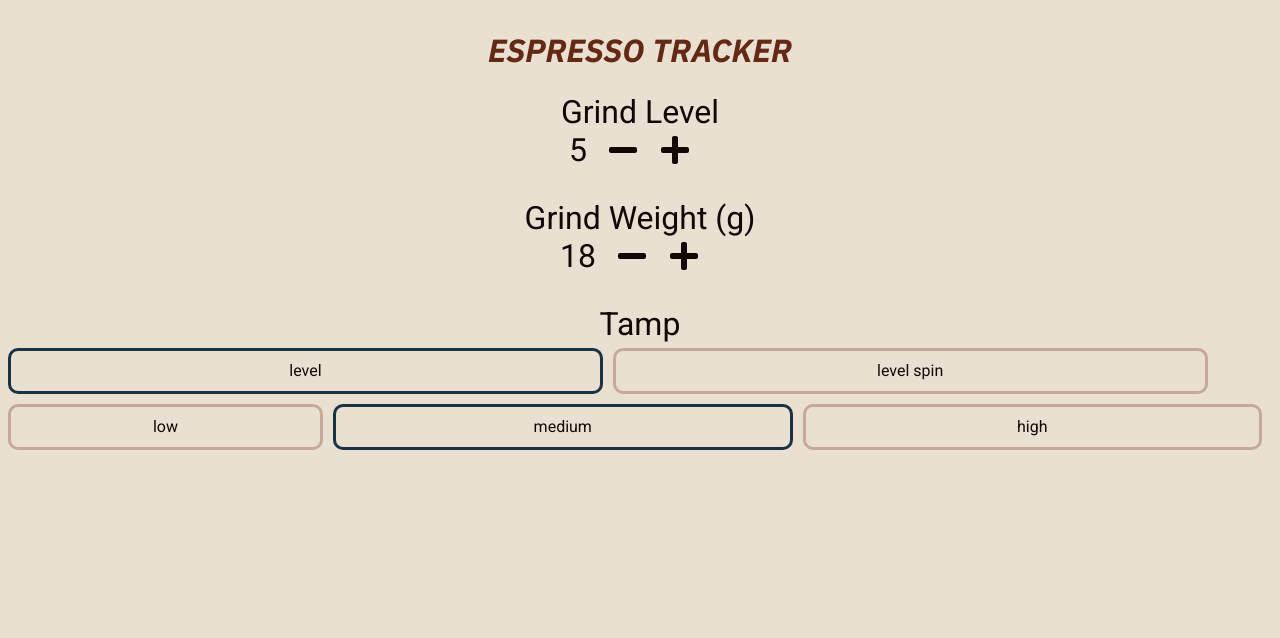
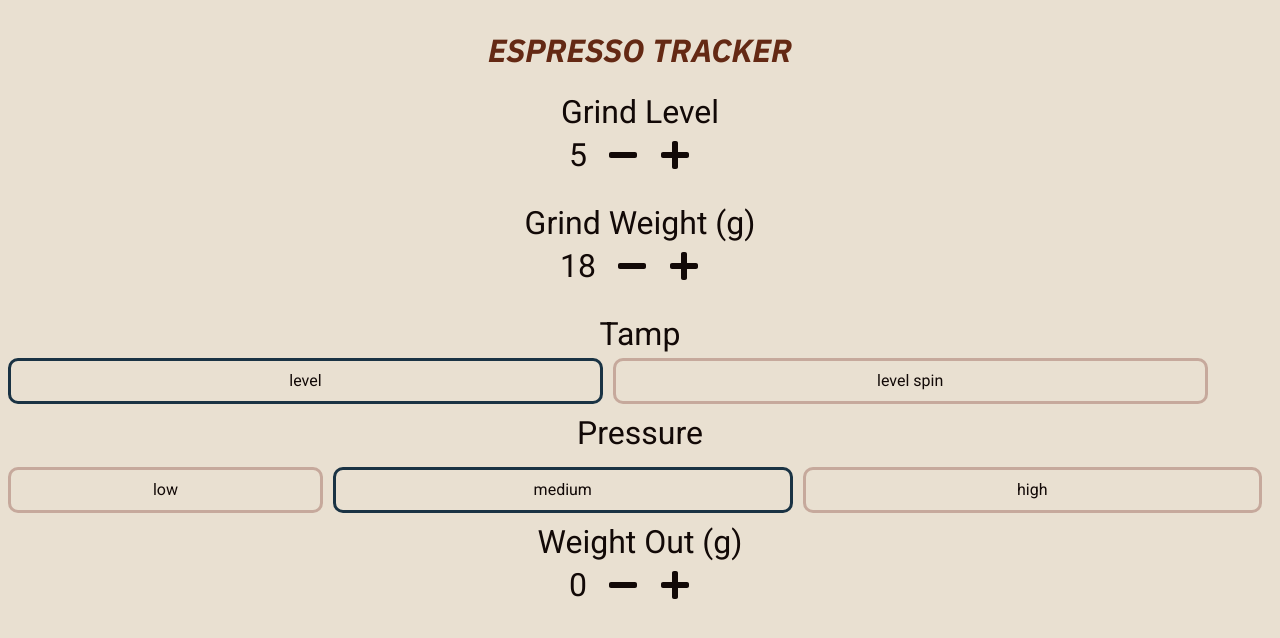
Before and after one commit to chrislaughlin/espresso-tracker, a React (Create React App) app: page / in a window 1280 px wide. Shown: the top 638 px of the page. Built offline with nearby package versions, Linux system fonts and the light colour scheme.

Commit message:
adding weight out

```diff
--- a/src/components/Pressure.tsx
+++ b/src/components/Pressure.tsx
@@ -2,9 +2,15 @@ import React, {FunctionComponent} from 'react';
 import styled from 'styled-components';
 
 import Pressure from "../types/pressure";
-import StyledSelectableItem from "./common/selectableItem/SelectableItem";
+import StyledSelectableItem from "./common/SelectableItem";
+import StyledEntryLabel from "./common/EntryLabel";
 
 const StyledPressureComp = styled.div`
+    display: flex;
+    flex-direction: column;
+`;
+
+const StyledPressureCompSection = styled.div`
     display: flex;
     flex-direction: row;
     margin-top: 10px;
@@ -22,6 +28,10 @@ const PressureComp: FunctionComponent<Props> = ({
 }) => {
     return (
         <StyledPressureComp>
+            <StyledEntryLabel>
+                Pressure
+            </StyledEntryLabel>
+            <StyledPressureCompSection>
                 <StyledSelectableItem
                     width="30%"
                     selected={pressure === Pressure.LOW}
@@ -41,6 +51,7 @@ const PressureComp: FunctionComponent<Props> = ({
                 >
                     {Pressure.HIGH}
                 </StyledSelectableItem>
+            </StyledPressureCompSection>
         </StyledPressureComp>
     );
 };
--- /dev/null
+++ b/src/components/common/EntryLabel.tsx
@@ -0,0 +1,10 @@
+import styled from 'styled-components'
+
+const StyledEntryLabel = styled.span`
+    font-size: 32px;
+    text-align: center;
+    margin-bottom: 5px;
+`;
+
+
+export default StyledEntryLabel;
--- a/src/components/common/NumberInput.tsx
+++ b/src/components/common/NumberInput.tsx
@@ -1,6 +1,7 @@
 import React, {FunctionComponent} from 'react';
 import styled from 'styled-components';
 import { FaPlus, FaMinus } from 'react-icons/fa';
+import StyledEntryLabel from "./EntryLabel";
 
 interface Props {
     label: string,
@@ -34,7 +35,7 @@ const NumberInput: FunctionComponent<Props> = ({
 }) => {
     return (
         <StyledNumberInput>
-            <label>{label}</label>
+            <StyledEntryLabel>{label}</StyledEntryLabel>
             <div>
                 <span>{value}</span>
                 <FaMinus
--- a/src/components/espressoEntry/EspressoEntry.tsx
+++ b/src/components/espressoEntry/EspressoEntry.tsx
@@ -36,10 +36,10 @@ const EspressoEntry:FunctionComponent<Props> = ({
             {/*<ShotTime*/}
                 {/*onTimeSet={(shotTime:number) => setData({...data, shotTime})}*/}
             {/*/>*/}
-            {/*<WeightOut*/}
-                {/*weightOut={data.weightOut}*/}
-                {/*onWeightOutSet={(weightOut:number) => setData({...data, weightOut})}*/}
-            {/*/>*/}
+            <WeightOut
+                weightOut={data.weightOut}
+                onWeightOutSet={(weightOut:number) => setData({...data, weightOut})}
+            />
             {/*<button*/}
                 {/*onClick={() => addNewEntry(data)}*/}
             {/*>*/}
--- a/src/components/tamp/TampSetting.tsx
+++ b/src/components/tamp/TampSetting.tsx
@@ -2,18 +2,14 @@ import React, {FunctionComponent} from 'react';
 import styled from 'styled-components';
 
 import Tamp from "../../types/tamp";
-import StyledSelectableItem from "../common/selectableItem/SelectableItem";
+import StyledSelectableItem from "../common/SelectableItem";
+import StyledEntryLabel from "../common/EntryLabel";
 
 const StyledTampContainer = styled.div`
     display: flex;
     flex-direction: column;
     margin-top: 10px;
     margin-bottom: 10px;
-    > span {
-      font-size: 32px;
-      text-align: center;
-      margin-bottom: 5px;
-    }
     > div {
       display: flex;
     }
@@ -30,7 +26,7 @@ const TampSetting:FunctionComponent<Props> = ({
 }) => {
     return (
         <StyledTampContainer>
-            <span>Tamp</span>
+            <StyledEntryLabel>Tamp</StyledEntryLabel>
             <div>
                 <StyledSelectableItem
                     selected={tamp === Tamp.LEVEL}
--- a/src/components/weightOut/WeightOut.tsx
+++ b/src/components/weightOut/WeightOut.tsx
@@ -1,4 +1,5 @@
 import React, {FunctionComponent} from 'react';
+import NumberInput from "../common/NumberInput";
 
 interface Props {
     weightOut: number,
@@ -7,14 +8,11 @@ interface Props {
 
 const WeightOut: FunctionComponent<Props> = ({weightOut, onWeightOutSet}) => {
     return (
-        <div>
-            <b>Weight Out</b>
-            <input
-                value={weightOut}
-                type="number"
-                onChange={evt => onWeightOutSet(evt.target.value)}
-            />
-        </div>
+        <NumberInput
+            value={weightOut}
+            label="Weight Out (g)"
+            onValueChanged={onWeightOutSet}
+        />
     );
 };
 
```
Also changed, not shown: src/components/common/SelectableItem.tsx (renamed from src/components/common/selectableItem/SelectableItem.tsx). Lines whose indentation alone changed are shown as unchanged.
